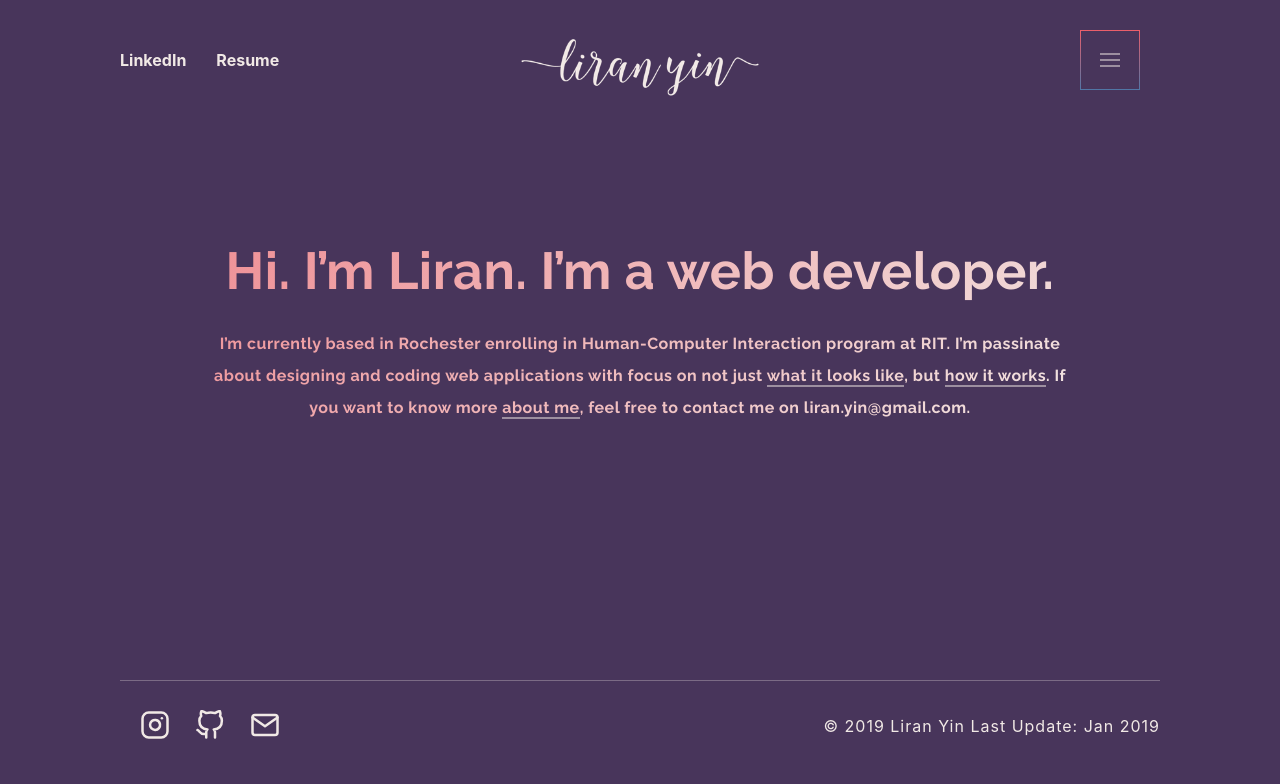
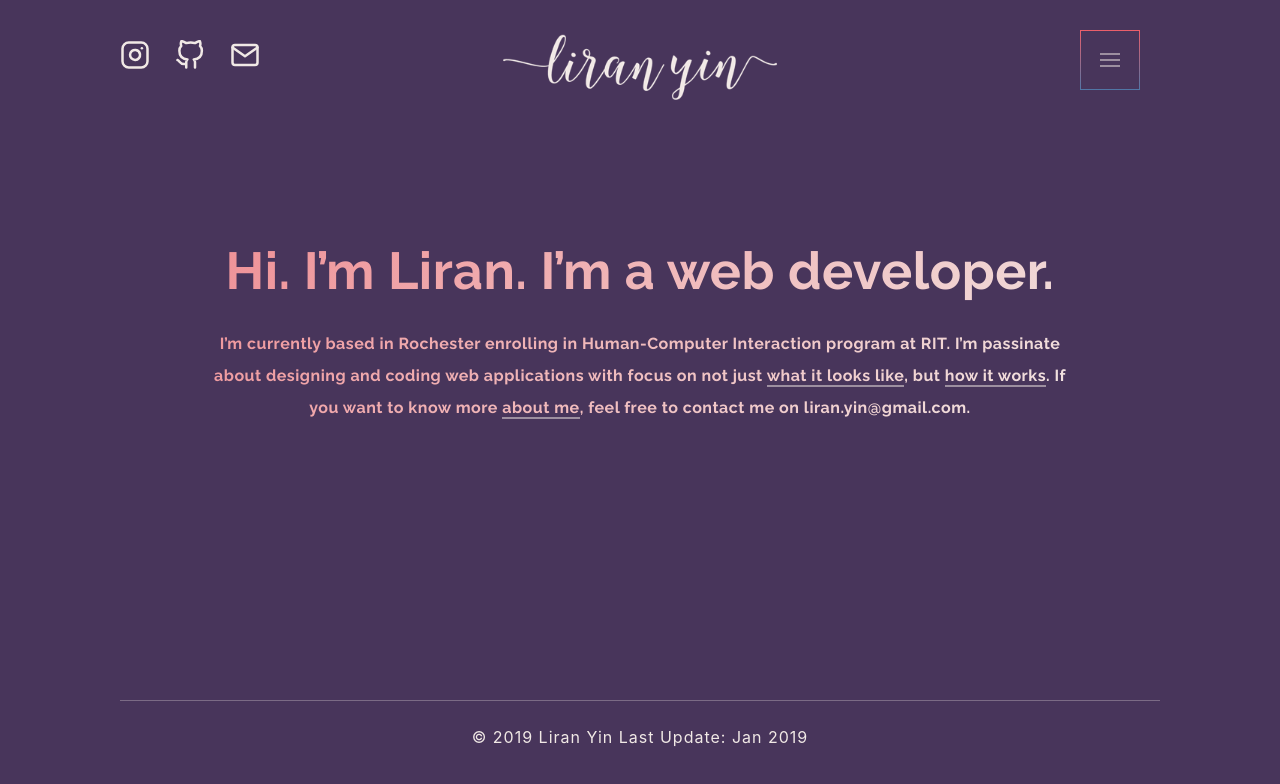
Before and after one commit to lulu9966y/liran-portfolio, a Gatsby site: page / in a window 1280 px wide. Built offline with nearby package versions, Linux system fonts and the light colour scheme; Gatsby itself is replaced by a stand-in of ours.

Commit message:
homepage-third-draft 01282019

```diff
--- a/src/components/footer.css
+++ b/src/components/footer.css
@@ -3,7 +3,8 @@
     bottom: 0;
     left: 120px;
     right: 120px;
-    height: 120px;
+    height: 100px;
+    text-align: center;
 }
 
 .Line {
@@ -12,27 +13,9 @@
     opacity: 0.3;
 }
 
-.SocialGroup {
-    position: absolute;
-    top: 30px;
-    left: 20px;
-    display: grid;
-    grid-template-columns: repeat(3, 3fr);
-    column-gap: 25px;
-}
-
-svg {
-    stroke: #F1E9E6;
-}
-
-svg:hover {
-    stroke:#31223F;
-}
-
 .Authority {
-    position: absolute;
-    top: 30px;
-    right: 0;
+    position:relative;
+    top: 20px;
     color: #F1E9E6;
     letter-spacing: 1px;
 }
--- a/src/components/footer.js
+++ b/src/components/footer.js
@@ -5,11 +5,6 @@ import { Link } from 'gatsby'
 const Footer = (props) => (
     <div className = "Footer">
         <div className = "Line"></div>
-        <div className = "SocialGroup">
-            <Link to="/page-2/"><svg xmlns="http://www.w3.org/2000/svg" width="30" height="30" viewBox="0 0 24 24" fill="none" stroke="currentColor" stroke-width="2" stroke-linecap="round" stroke-linejoin="round" class="feather feather-instagram"><rect x="2" y="2" width="20" height="20" rx="5" ry="5"></rect><path d="M16 11.37A4 4 0 1 1 12.63 8 4 4 0 0 1 16 11.37z"></path><line x1="17.5" y1="6.5" x2="17.5" y2="6.5"></line></svg></Link>
-            <Link to="/page-2/"><svg xmlns="http://www.w3.org/2000/svg" width="30" height="30" viewBox="0 0 24 24" fill="none" stroke="currentColor" stroke-width="2" stroke-linecap="round" stroke-linejoin="round" class="feather feather-github"><path d="M9 19c-5 1.5-5-2.5-7-3m14 6v-3.87a3.37 3.37 0 0 0-.94-2.61c3.14-.35 6.44-1.54 6.44-7A5.44 5.44 0 0 0 20 4.77 5.07 5.07 0 0 0 19.91 1S18.73.65 16 2.48a13.38 13.38 0 0 0-7 0C6.27.65 5.09 1 5.09 1A5.07 5.07 0 0 0 5 4.77a5.44 5.44 0 0 0-1.5 3.78c0 5.42 3.3 6.61 6.44 7A3.37 3.37 0 0 0 9 18.13V22"></path></svg></Link>
-            <Link to="/page-2/"><svg xmlns="http://www.w3.org/2000/svg" width="30" height="30" viewBox="0 0 24 24" fill="none" stroke="currentColor" stroke-width="2" stroke-linecap="round" stroke-linejoin="round" class="feather feather-mail"><path d="M4 4h16c1.1 0 2 .9 2 2v12c0 1.1-.9 2-2 2H4c-1.1 0-2-.9-2-2V6c0-1.1.9-2 2-2z"></path><polyline points="22,6 12,13 2,6"></polyline></svg></Link>
-        </div>
         <div className = "Authority">© 2019 Liran Yin Last Update: Jan 2019</div>
     </div>
 )
--- a/src/components/header.css
+++ b/src/components/header.css
@@ -66,17 +66,20 @@
 
 }
 
-.LinkGroup {
+.SocialGroup {
     position: absolute;
-    left: 0;
     top: 50%;
     transform: translateY(-50%);
+    left: 0;
     display: grid;
-    grid-template-columns: repeat(2, 2fr);
-    column-gap: 30px;
-    font-weight: 700;
+    grid-template-columns: repeat(3, 3fr);
+    column-gap: 25px;
 }
 
-.LinkGroup a:hover{
-    color:#31223F;
+svg {
+    stroke: #F1E9E6;
 }
+
+svg:hover {
+    stroke:#31223F;
+}
--- a/src/components/header.js
+++ b/src/components/header.js
@@ -4,11 +4,12 @@ import { Link } from 'gatsby'
 
 const Header = (props) => (
   <div className="Header">
-    <div className="LinkGroup">
-      <Link to="/page-2/">LinkedIn</Link>
-      <Link to="/page-2/">Resume</Link>
-    </div>
-    <Link className = "Logo" to="/page-2/"><img src={require("../images/logo.png")} width = "250" /></Link>
+      <div className = "SocialGroup">
+          <Link to="/page-2/"><svg xmlns="http://www.w3.org/2000/svg" width="30" height="30" viewBox="0 0 24 24" fill="none" stroke="currentColor" stroke-width="2" stroke-linecap="round" stroke-linejoin="round" class="feather feather-instagram"><rect x="2" y="2" width="20" height="20" rx="5" ry="5"></rect><path d="M16 11.37A4 4 0 1 1 12.63 8 4 4 0 0 1 16 11.37z"></path><line x1="17.5" y1="6.5" x2="17.5" y2="6.5"></line></svg></Link>
+          <Link to="/page-2/"><svg xmlns="http://www.w3.org/2000/svg" width="30" height="30" viewBox="0 0 24 24" fill="none" stroke="currentColor" stroke-width="2" stroke-linecap="round" stroke-linejoin="round" class="feather feather-github"><path d="M9 19c-5 1.5-5-2.5-7-3m14 6v-3.87a3.37 3.37 0 0 0-.94-2.61c3.14-.35 6.44-1.54 6.44-7A5.44 5.44 0 0 0 20 4.77 5.07 5.07 0 0 0 19.91 1S18.73.65 16 2.48a13.38 13.38 0 0 0-7 0C6.27.65 5.09 1 5.09 1A5.07 5.07 0 0 0 5 4.77a5.44 5.44 0 0 0-1.5 3.78c0 5.42 3.3 6.61 6.44 7A3.37 3.37 0 0 0 9 18.13V22"></path></svg></Link>
+          <Link to="/page-2/"><svg xmlns="http://www.w3.org/2000/svg" width="30" height="30" viewBox="0 0 24 24" fill="none" stroke="currentColor" stroke-width="2" stroke-linecap="round" stroke-linejoin="round" class="feather feather-mail"><path d="M4 4h16c1.1 0 2 .9 2 2v12c0 1.1-.9 2-2 2H4c-1.1 0-2-.9-2-2V6c0-1.1.9-2 2-2z"></path><polyline points="22,6 12,13 2,6"></polyline></svg></Link>
+      </div>
+    <Link className = "Logo" to="/page-2/"><img src={require("../images/logo.png")} width = "289" /></Link>
     <button>
       <div className="Wrap"></div>
       <div className="Three">
```
